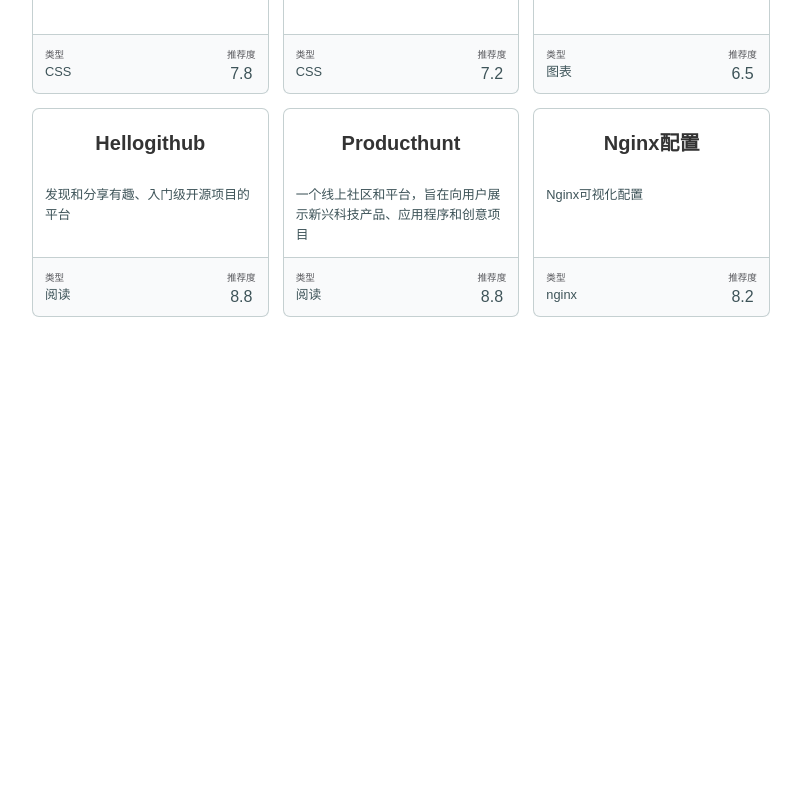
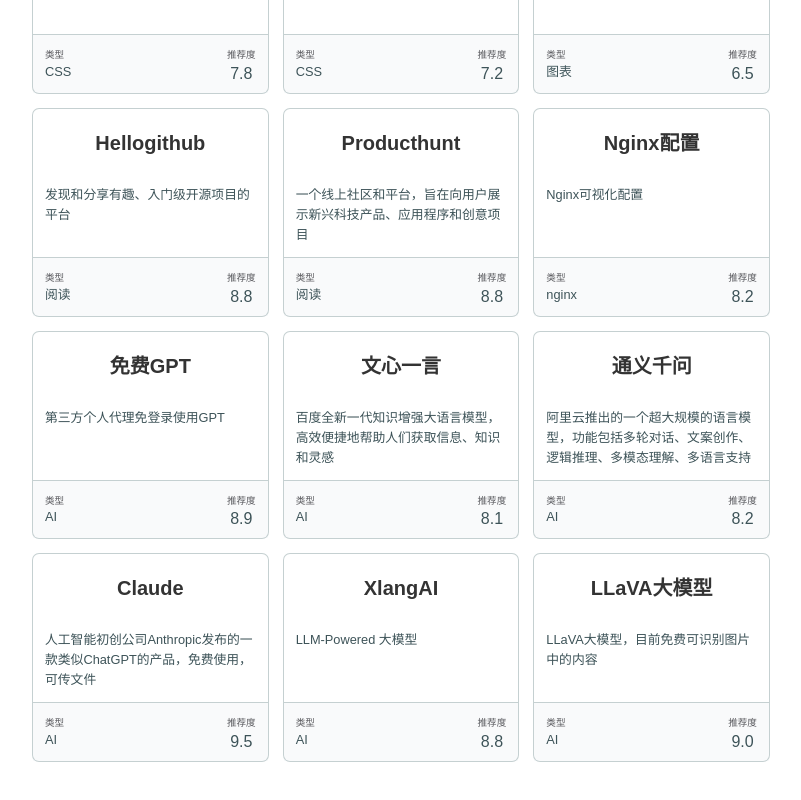
Before and after one commit to liu-ziting/Blog-23, a Vue app: page / in a window 1280 px wide. Shown: the part 2099-2899 px from the top of the page, without its empty margins (239-1040 px from the left). Before the commit the page ends 2571 px from the top, so only its background shows below. Built offline with nearby package versions, Linux system fonts and the light colour scheme; a web font is replaced by a local one.

Commit message:
更新站点

```diff
--- a/src/pages/AboutMine.vue
+++ b/src/pages/AboutMine.vue
@@ -21,11 +21,11 @@ export default {
             faqList: [
                 {
                     title: '收录的网站推荐度是如何确定的？',
-                    content: '根据个人的使用体验和主观评分来确定网站的推荐度'
+                    content: '网站的推荐度是根据个人的使用体验和主观评分来确定的'
                 },
                 {
                     title: '博客平台是用什么框架构建的？',
-                    content: 'VUE，UI效果自己手撸，网站分类纯前端查询'
+                    content: '博客平台使用VUE框架构建，UI效果自己手撸，网站分类纯前端查询'
                 },
                 {
                     title: '该项目部署在什么平台？',
@@ -33,7 +33,7 @@ export default {
                 },
                 {
                     title: '怎样帮助我一起扩充网站的收录？',
-                    content: '发送邮件到：liuziting2014@163.com'
+                    content: '如果你希望一起扩充网站的收录，可以发送邮件到：liuziting2014@163.com'
                 }
             ]
         }
--- a/src/pages/HomeBlog.vue
+++ b/src/pages/HomeBlog.vue
@@ -406,7 +406,6 @@ export default {
                     slogan: '一个线上社区和平台，旨在向用户展示新兴科技产品、应用程序和创意项目',
                     keywords: ['社区', '阅读', '发现创意', '开源']
                 },
-
                 {
                     id: '28',
                     name: 'Nginx配置',
@@ -415,6 +414,61 @@ export default {
                     rating: 8.2,
                     slogan: 'nginx可视化配置',
                     keywords: ['nginx', '配置', '可视化']
+                },
+
+                {
+                    id: '29',
+                    name: '免费GPT',
+                    type: 'AI',
+                    link: 'https://c.binjie.fun',
+                    rating: 8.9,
+                    slogan: '第三方个人代理免登录使用GPT',
+                    keywords: ['AI', 'GPT', '免登录']
+                },
+                {
+                    id: '30',
+                    name: '文心一言',
+                    type: 'AI',
+                    link: 'https://yiyan.baidu.com/',
+                    rating: 8.1,
+                    slogan: '百度全新一代知识增强大语言模型，高效便捷地帮助人们获取信息、知识和灵感',
+                    keywords: ['AI']
+                },
+                {
+                    id: '31',
+                    name: '通义千问',
+                    type: 'AI',
+                    link: 'https://qianwen.aliyun.com/',
+                    rating: 8.2,
+                    slogan: '阿里云推出的一个超大规模的语言模型，功能包括多轮对话、文案创作、逻辑推理、多模态理解、多语言支持',
+                    keywords: ['AI']
+                },
+                {
+                    id: '32',
+                    name: 'Claude',
+                    type: 'AI',
+                    link: 'https://claude.ai',
+                    rating: 9.5,
+                    slogan: '人工智能初创公司Anthropic发布的一款类似ChatGPT的产品，免费使用，可传文件',
+                    keywords: ['AI']
+                },
+                {
+                    id: '33',
+                    name: 'XlangAI',
+                    type: 'AI',
+                    link: 'https://chat.xlang.ai/zh',
+                    rating: 8.8,
+                    slogan: 'LLM-powered 大模型',
+                    keywords: ['AI']
+                },
+                {
+                    id: '34',
+                    name: 'LLaVA大模型',
+                    type: 'AI',
+                    link: 'https://llava.hliu.cc/',
+                    rating: 9,
+                    slogan: 'LLaVA大模型，目前免费可识别图片中的内容',
+                    keywords: ['AI']
                 }
             ]
         }
```
